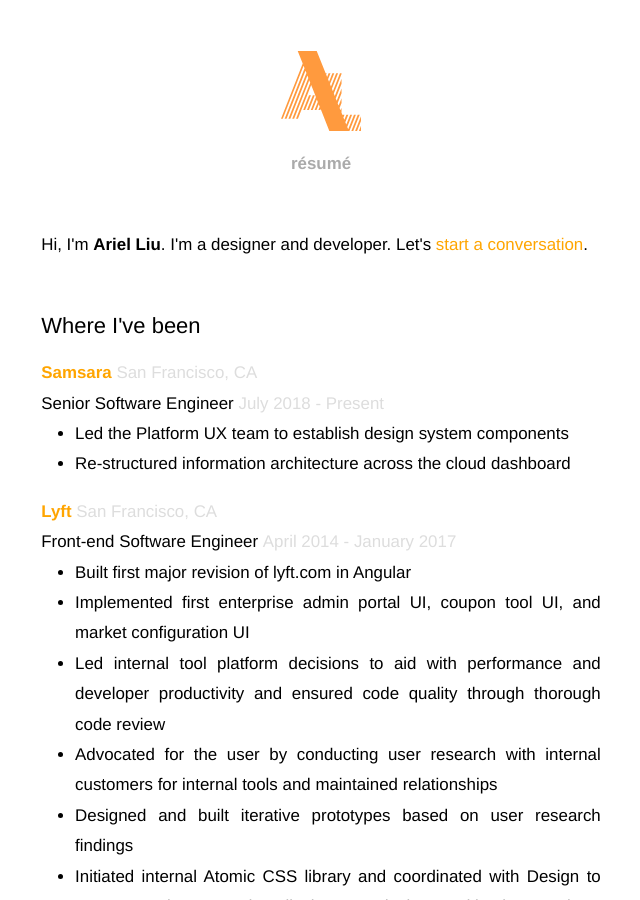
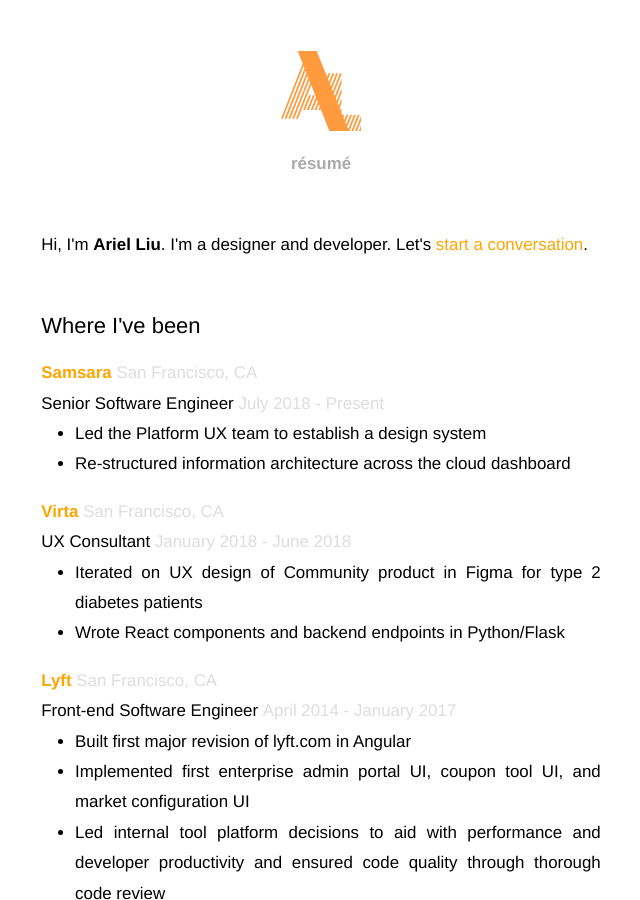
Before and after one commit to charstarstars/charstarstars.github.com, a Jekyll site: the page built from resume/index.html, in a window 1280 px wide and 900 px high. Shown: the whole window, without its empty margins (319-959 px from the left). Built offline with Jekyll 4.4.1, drawn with Linux system fonts in a browser that asks for light colours.

Commit message:
add virta

```diff
--- a/resume/index.html
+++ b/resume/index.html
@@ -14,7 +14,7 @@
 
     <div class="exp">
       <div class="company-info">
-        <h3 class="company"><a href="http://samsara.com/">Samsara</a></h3>
+        <h3 class="company"><a href="https://samsara.com/">Samsara</a></h3>
         <p class="location details">San Francisco, CA</p>
       </div>
 
@@ -25,10 +25,31 @@
 
       <ul class="description">
         <li>
-          Led the Platform UX team to establish design system components
+          Led the Platform UX team to establish a design system
         </li>
         <li>
           Re-structured information architecture across the cloud dashboard
+        </li>
+      </ul>
+    </div>
+
+    <div class="exp">
+      <div class="company-info">
+        <h3 class="company"><a href="https://www.virtahealth.com/">Virta</a></h3>
+        <p class="location details">San Francisco, CA</p>
+      </div>
+
+      <div class="position-info">
+        <h4 class="position">UX Consultant</h4>
+        <p class="date details">January 2018 - June 2018</p>
+      </div>
+
+      <ul class="description">
+        <li>
+          Iterated on UX design of Community product in Figma for type 2 diabetes patients
+        </li>
+        <li>
+          Wrote React components and backend endpoints in Python/Flask
         </li>
       </ul>
     </div>
```
